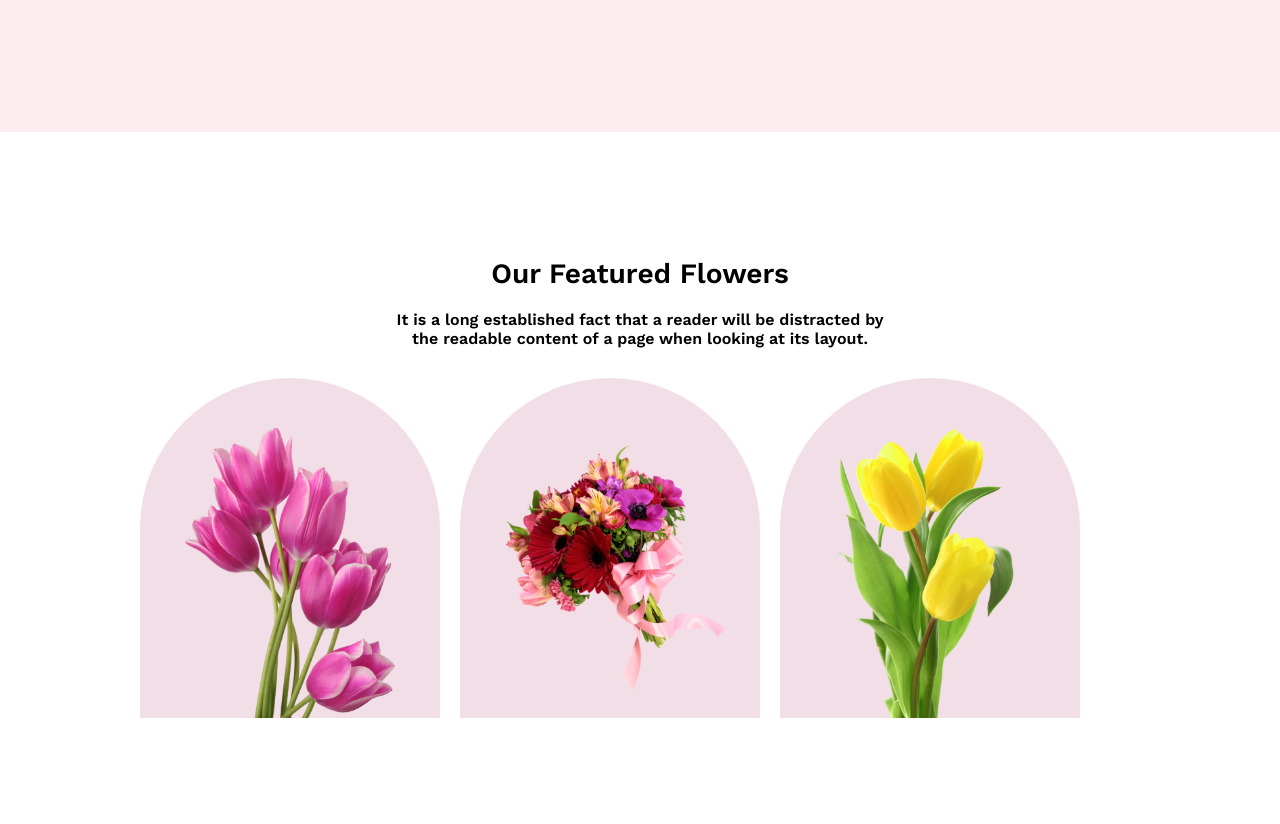
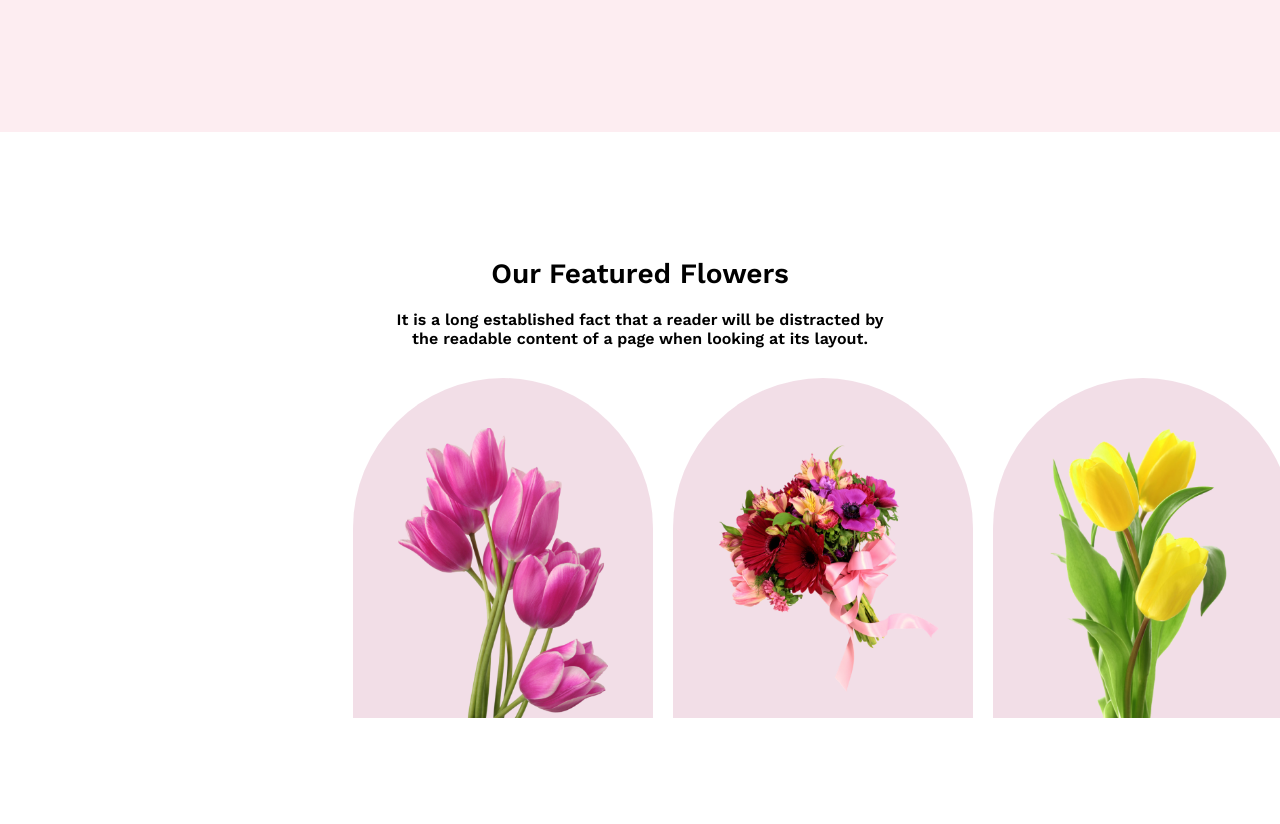
Before and after one commit to MDABDULRAHIM11/flower-shop-a, a plain HTML site: page index.html in a window 1280 px wide. Shown: the part 612-1436 px from the top of the page. Drawn offline with nearby package versions, Linux system fonts and the light colour scheme.

Commit message:
correction

```diff
--- a/index.html
+++ b/index.html
@@ -29,7 +29,7 @@
     </header>
 
     <main>
-       <section class="featured-section">
+       <section class="featured-facilities-section">
              <div class="featured-title"><h3 class="featured">Our Featured Flowers</h3>
                 <p class="freatured-">It is a long established fact that a reader will be distracted by the readable content of a page when looking at its layout.</p>
             </div>
--- a/styles/style.css
+++ b/styles/style.css
@@ -79,11 +79,14 @@ body {
     font-size: 13px;
 }
 
-/* flower item's featured section start from here */
+.featured-facilities-section{
+    padding:0px 140px;
+}
 .featured-container{
-    padding: 30px 140px;
+ padding: 30px 213px;
     display: flex;
     gap: 20px;
+
 }
 
 .featured-image{
```
